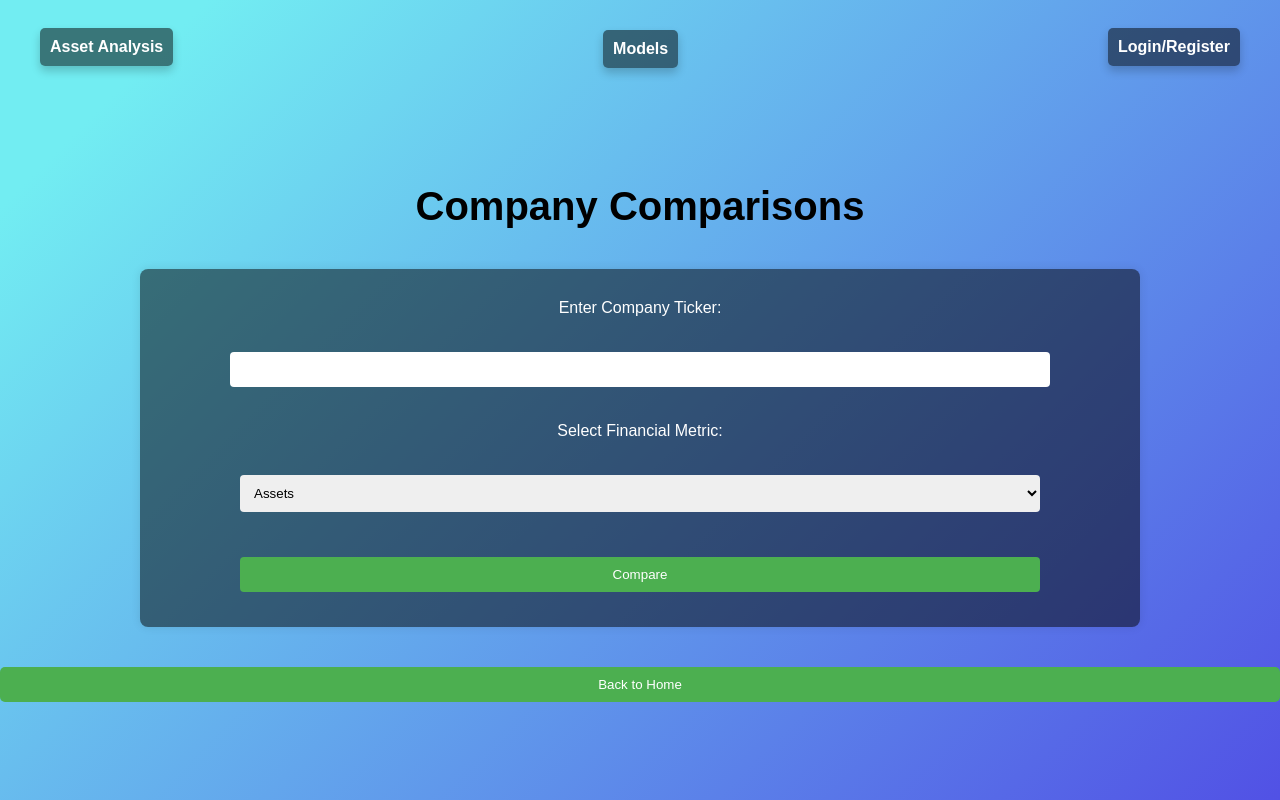
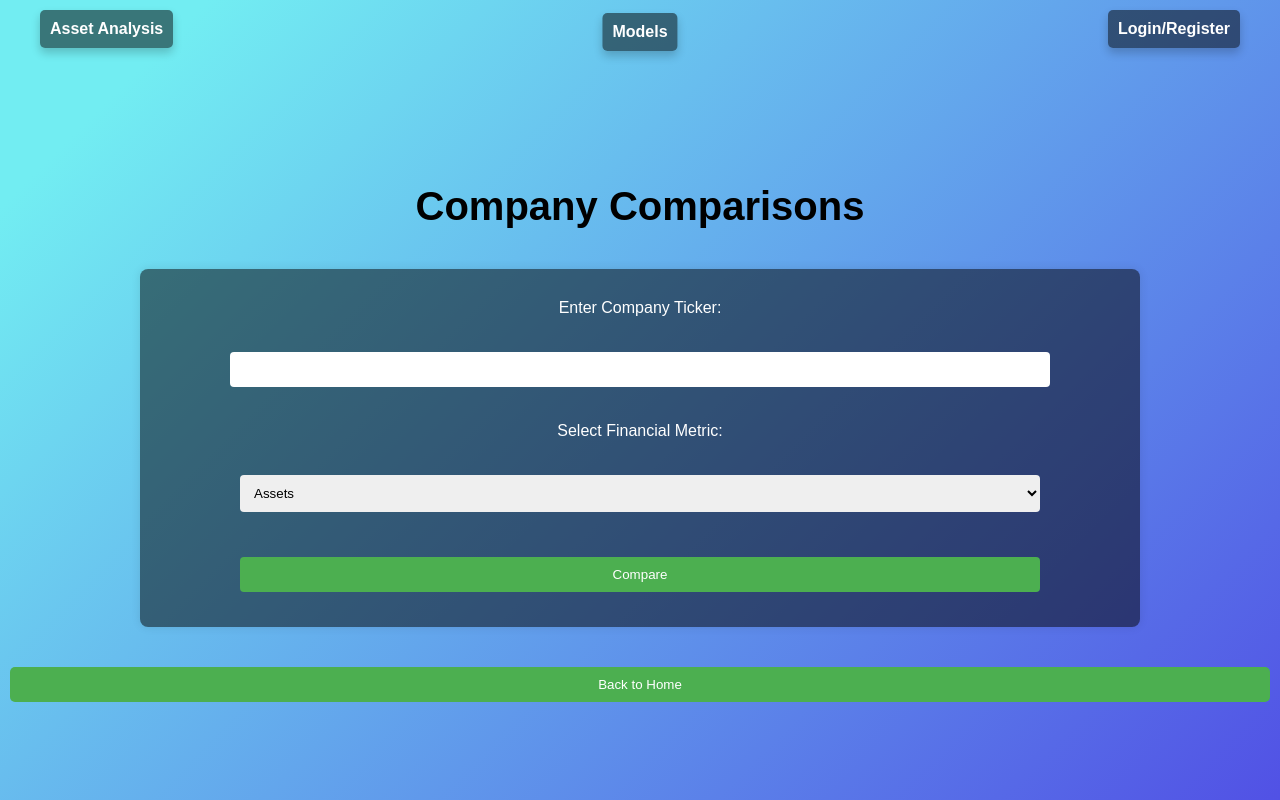
Before and after one commit to JTtryingtoCode/AssetAnalysis, a Flask app: page /company_comparisons in a window 1280 px wide. Run offline with Flask 3, Linux system fonts and the light colour scheme; some libraries are stand-ins or nearby versions.

Commit message:
Update header.html

```diff
--- a/templates/header.html
+++ b/templates/header.html
@@ -7,8 +7,9 @@
             <div class="dropdown">
                 <button class="dropbtn">Models</button>
                 <div class="dropdown-content">
-                    <a href="portfolio_optimizer">Portfolio Optimizer</a>
                     <a href="/regression">Regression Models</a>
+                    <a href="/portfolio_optimizer">Portfolio Optimizer</a>
+                    <a href="/portfolio_comparisons">Portfolio Comparisons</a>
                     <a href="/company_comparisons">Company Comparisons</a>
                     <a href="/stock_price_performance">Stock Performance Tracker</a>
                     <a href="/investment_growth">Investment Growth Calculator</a>
@@ -17,7 +18,7 @@
         </div>
         <div class="header-right">
             {% if current_user.is_authenticated %}
-                <a href="/profile">Welcome, {{ current_user.email }}</a>
+                <a href="/profile">Welcome, {{ current_user.first_name }}</a>
                 <a href="/logout">Logout</a>
             {% else %}
                 <a href="/login">Login/Register</a>
@@ -25,29 +26,18 @@
         </div>
     </div>
 </div>
-
-
 <style>
-    body {
-        margin: 0;
-        padding: 0;
-        font-family: Arial, sans-serif;
-    }
-
     .header {
         width: 100%;
         display: flex;
         justify-content: center;
-        background-color: rgba(0, 0, 0, 0.7);
         padding: 10px 0;
-        box-shadow: 0 4px 8px rgba(0, 0, 0, 0.2);
         position: fixed;
         top: 0;
         left: 0;
         right: 0;
         z-index: 1000;
         background: none;
-        box-shadow: none;
     }
 
     .header-container {
@@ -59,26 +49,45 @@
         padding: 0 20px;
     }
 
+    .header-left, .header-right {
+        flex-grow: 1;
+        display: flex;
+        align-items: center;
+    }
+
+    .header-right {
+        justify-content: flex-end;
+    }
+
+    .header-middle {
+        position: absolute;
+        left: 50%;
+        transform: translateX(-50%);
+        display: flex;
+        align-items: center;
+        justify-content: center;
+    }
+
     .header a, .dropbtn {
         color: white;
         text-decoration: none;
         font-size: 1em;
         font-weight: bold;
-        padding: 10px;
+        padding: 10px 20px;
         border-radius: 5px;
         background-color: rgba(0, 0, 0, 0.5);
         box-shadow: 0 5px 10px rgba(0, 0, 0, 0.2);
         transition: background-color 0.3s;
         white-space: nowrap;
-        text-align: center;
-        flex-grow: 1;
-        flex-basis: 0;
+        display: flex;
+        align-items: center;
+        justify-content: center;
     }
 
-    .header a:hover, .dropbtn:hover {
-        background-color: #72EDF2;
-        color: #5151E5;
+    .header-right a:last-child {
+        margin-left: 10px; /* Adjust the value as needed for the gap size */
     }
+
 
     .dropdown-content {
         display: none;
@@ -93,16 +102,11 @@
 
     .dropdown-content a {
         color: white;
-        padding: 10px;
+        padding: 10px 20px;
         text-decoration: none;
         display: block;
         background-color: rgba(0, 0, 0, 0.5);
         transition: background-color 0.3s;
-    }
-
-    .dropdown-content a:hover {
-        background-color: #72EDF2;
-        color: #5151E5;
     }
 
     .dropdown:hover .dropdown-content {
```
